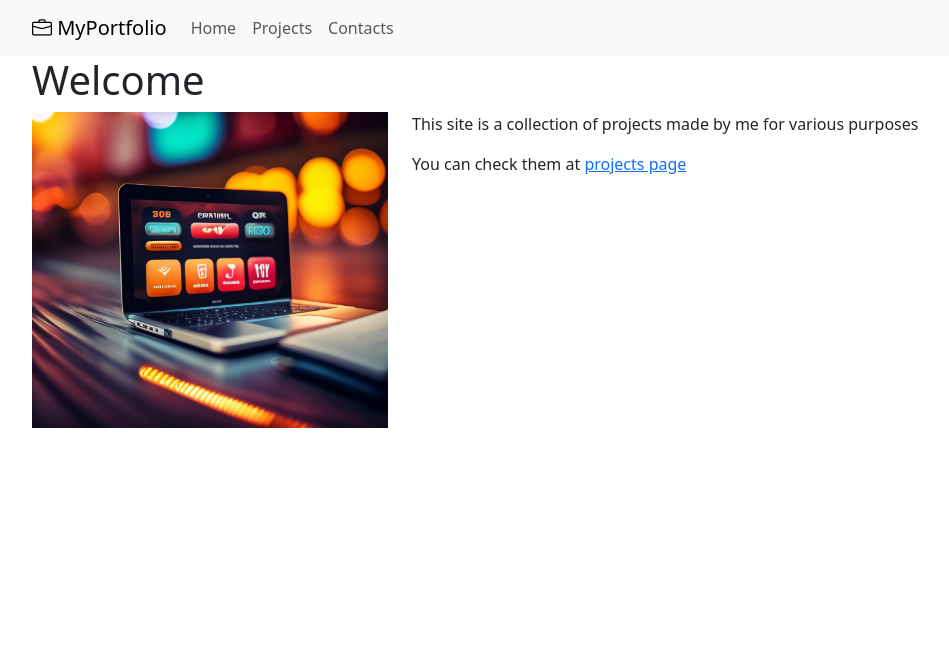
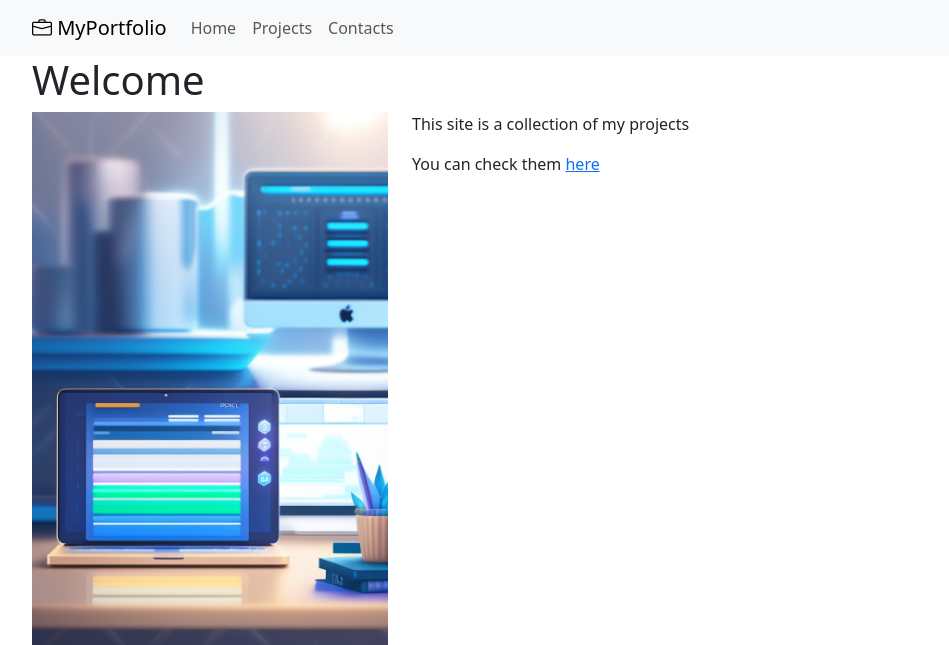
Before and after one commit to victorodnovol/django-portfolio, a Django app: page / in a window 1280 px wide. Shown: the top 645 px of the page, without its empty margins (50-999 px from the left). Run offline with Django 4.2, Linux system fonts and the light colour scheme.

Commit message:
(style) change home.html and contacts.html

```diff
--- a/projects/templates/projects/home.html
+++ b/projects/templates/projects/home.html
@@ -10,9 +10,9 @@
                  height="100%">
         </div>
         <div class="col-sm-8">
-            <p>This site is a collection of projects made by me for various purposes</p>
+            <p>This site is a collection of my projects</p>
             <p>
-                You can check them at <a href="{% url 'projects:all_projects' %}">projects page</a>
+                You can check them <a href="{% url 'projects:all_projects' %}">here</a>
             </p>
         </div>
     </div>
```
Also changed, not shown: projects/templates/projects/contacts.html (+4 -3 lines), projects/static/projects/img/box.jpg, projects/static/projects/img/pc.jpg, projects/static/projects/img/site.jpg, projects/static/projects/img/stalker.jpg.
